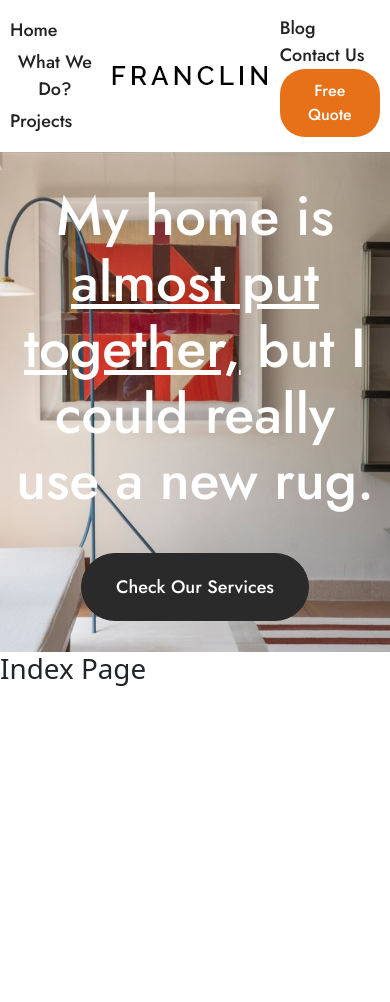
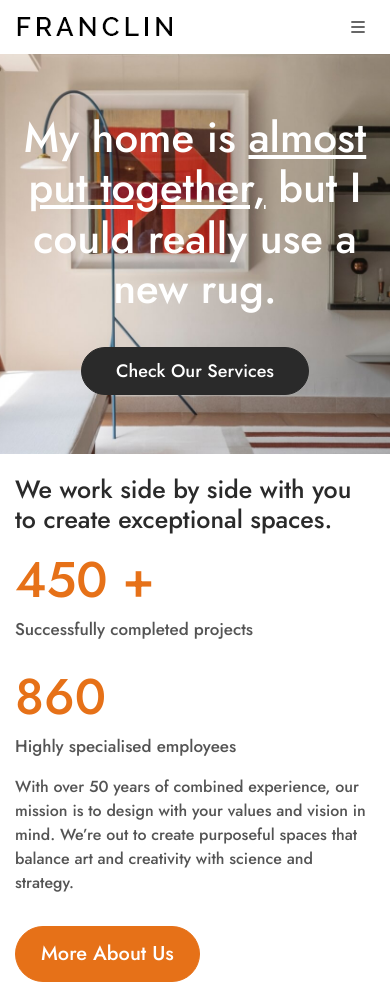
Before and after one commit to bagishly-imran/interior.io, a React (Create React App) app: page / in a window 390 px wide. Before the commit the page ends 844 px from the top, so only its background shows below. Built offline with nearby package versions, Linux system fonts and the light colour scheme.

Commit message:
portfolio-interior v0.2

```diff
--- a/package.json
+++ b/package.json
@@ -6,6 +6,7 @@
     "@testing-library/jest-dom": "^5.12.0",
     "@testing-library/react": "^11.2.6",
     "@testing-library/user-event": "^12.8.3",
+    "bootstrap-icons": "^1.4.1",
     "node-sass": "^4.14.1",
     "react": "^17.0.2",
     "react-dom": "^17.0.2",
--- /dev/null
+++ b/src/components/About.js
@@ -0,0 +1,38 @@
+import React from 'react';
+import '../sass/AboutUs.scss';
+
+function AboutUs() {
+    return(
+        <section className = "about-us-section-area container">
+
+            <div className = "section-one col-6">
+                <h3 className = "about-us-caption">
+                    We work side by side with you to create exceptional spaces.
+                </h3>
+                <div className = "counts">
+                    <div className = "count-one">
+                        <span className = "count">450 +</span>
+                        <p className = "count-paragraph">Successfully completed projects</p>
+                    </div>
+                    <div className = "count-two">
+                        <span className = "count">860</span>
+                        <p className = "count-paragraph">Highly specialised employees</p>
+                    </div>
+                </div>
+            </div>
+
+            <div className = "section-two col-6">
+                <p className = "about-us-paragraph">
+                    With over 50 years of combined experience, our mission is to design with your values and vision in mind.
+                    We’re out to create purposeful spaces that balance art and creativity with science and strategy.
+                </p>
+                <a href = "#" className = "about-us-btn" rel="noopener">
+                    More About Us
+                </a>
+            </div>
+
+        </section>
+    )
+}
+
+export default AboutUs;
--- a/src/layouts/navbar.js
+++ b/src/layouts/navbar.js
@@ -1,8 +1,11 @@
-import React from 'react';
+import React, {useState} from 'react';
 import '../sass/Navbar.scss';
 import Logo from '../images/logo.png';
 
-function navbar() {
+const Navbar = () => {
+
+    const [open, setOpen] = useState(true);
+
     return(
         <header className = "header">
             <div className = "header-one container">
@@ -15,7 +18,7 @@ function navbar() {
 
                 <div className = "logo-capt">
                     <a href = "/" rel="noopener" className = "logo">
-                        <img src= {Logo} alt = "FRANCLIN"/>
+                        <img className = "image-fluid" src= {Logo} alt = "FRANCLIN"/>
                     </a>
                 </div>
 
@@ -23,6 +26,26 @@ function navbar() {
                     <a href = "#" className = "mnu-btn" rel="noopener">Blog</a>
                     <a href = "#" className = "mnu-btn" rel="noopener">Contact Us</a>
                     <a href = "#" className = "mnu-btn free-quote" rel="noopener">Free Quote</a>
+                </div>
+
+                <div className = "menu-list burger-menu"
+
+                    style = {open ? {transition: "0.3s ease-in-out", height: "0", padding: "0",}
+                    : {transition: "0.3s ease-in-out", padding: "15px 0", height: "250px",}}>
+
+                    <a href = "#" className = "mnu-btn" rel="noopener">Home</a>
+                    <a href = "#" className = "mnu-btn" rel="noopener">What We Do?</a>
+                    <a href = "#" className = "mnu-btn" rel="noopener">Projects</a>
+                    <a href = "#" className = "mnu-btn" rel="noopener">Blog</a>
+                    <a href = "#" className = "mnu-btn" rel="noopener">Contact Us</a>
+                    <a href = "#" className = "mnu-btn" rel="noopener">Free Quote</a>
+                </div>
+
+                <div className = "burger-menu-button">
+
+                    <button onClick = {() => setOpen(open => !open)} className = "burger-button">
+                        <i className={open ? "burger-btn bi bi-list" : "burger-btn bi bi-list bi-x"}></i>
+                    </button>
                 </div>
 
             </div>
@@ -39,4 +62,4 @@ function navbar() {
     )
 }
 
-export default navbar;
+export default Navbar;
--- a/src/pages/Index.js
+++ b/src/pages/Index.js
@@ -1,9 +1,11 @@
 import React from 'react';
+import AboutUs from '../components/About';
+
 
 function index() {
     return(
         <div>
-            <h1>Index Page</h1>
+            <AboutUs/>
         </div>
     )
 }
--- /dev/null
+++ b/src/sass/AboutUs.scss
@@ -0,0 +1,94 @@
+.about-us-section-area{
+    display: flex;
+    padding: 80px 0;
+    .section-one{
+        .about-us-caption{
+            font-family: "Jost", sans-serif;
+            color: #2a2a2a;
+            font-size: 30px;
+            padding-bottom: 20px;
+        }
+        .counts{
+            display: flex;
+            .count-one, .count-two{
+                width: 50%;
+                .count{
+                    color: #E67118;
+                    font-size: 50px;
+                    font-family: "Jost", sans-serif;
+                }
+                .count-paragraph{
+                    font-size: 17px;
+                    font-family: "Jost", sans-serif;
+                    color: #545454;
+                }
+            }
+        }
+    }
+    .section-two{
+        display: flex;
+        flex-direction: column;
+        justify-content: center;
+        .about-us-paragraph{
+            color: #545454;
+            font-family: "Jost", sans-serif;
+        }
+        .about-us-btn{
+            display: inline-block;
+            max-width: 185px;
+            font-size: 20px;
+            font-family: "Jost", sans-serif;
+            color: #ffffff;
+            background-color: #E67118;
+            text-decoration: none;
+            text-transform: capitalize;
+            margin-top: 32px;
+            border-radius: 41px;
+            padding: 16px 25px;
+            border: 1px solid #E67118;
+            line-height: 22px;
+            transition: 0.5s ease-in-out;
+            &:hover{
+                background: none;
+                border: 1px solid #E67118;
+                color: #E67118 !important;
+            }
+        }
+    }
+}
+
+
+
+@media screen and (max-width: 991px) {
+    .about-us-section-area{
+        padding: 40px 15px;
+        flex-wrap: wrap;
+        .section-one{
+            width: 100%;
+        }
+        .section-two{
+            width: 100%;
+            .about-us-btn{
+                margin-top: 15px;
+            }
+        }
+    }
+}
+
+@media screen and (max-width: 411px) {
+    .about-us-section-area{
+        padding: 20px 15px;
+        .section-one{
+            .about-us-caption{
+                font-size: 25px;
+                padding: 0;
+            }
+            .counts{
+                flex-wrap: wrap;
+                .count-one, .count-two{
+                    width: 100%;
+                }
+            }
+        }
+    }
+}
--- a/src/sass/Navbar.scss
+++ b/src/sass/Navbar.scss
@@ -1,4 +1,5 @@
 header{
+    position: relative;
     .header-one{
         display: flex;
         justify-content: space-between;
@@ -32,12 +33,44 @@ header{
                 }
             }
         }
-        // .menu-list-one{
-
-        // }
-        // .menu-list-two{
-
-        // }
+        .burger-menu{
+            display: flex;
+            flex-direction: column;
+            justify-content: center;
+            align-items: flex-start;
+            width: 100%;
+            height: 0px;
+            background-color: #E67118;
+            position: absolute;
+            top: 54px;
+            left: 0;
+            overflow: hidden;
+            .mnu-btn{
+                color: #ffffff;
+                padding: 5px 15px;
+                &:hover{
+                    color: #2A2A2A;
+                }
+            }
+        }
+        .burger-menu-button{
+            .burger-button{
+                border: none;
+                outline: none;
+                background-color: transparent;
+                padding: 2px 7px;
+                border-radius: 50%;
+                transition: 0.3s ease-in-out;
+                .burger-btn{
+                    font-size: 20px;
+                    text-align: center;
+                    transition: 0.3s ease-in-out;
+                }
+                &:hover{
+                    background-color: #E67118;
+                }
+            }
+        }
     }
     .header-two{
         display: flex;
@@ -82,3 +115,41 @@ header{
         }
     }
 }
+
+@media screen and (min-width: 992px) {
+    .header{
+        .header-one{
+            .burger-menu-button{
+                display: none;
+            }
+        }
+    }
+}
+
+@media screen and (max-width: 991px) {
+    .header{
+        .header-one{
+            padding: 10px 15px;
+            .menu-list-one, .menu-list-two{
+                display: none;
+            }
+        }
+    }
+}
+
+@media screen and (max-width: 768px) {
+    .header{
+        .header-two{
+            height: 400px;
+            .hero-caption{
+                .hero-text{
+                    font-size: 42px;
+                }
+                .hero-btn{
+                    margin-top: 25px;
+                    padding: 15px 34px;
+                }
+            }
+        }
+    }
+}
```
Also changed, not shown: 1 other file (tests, documents, lock files or other folders).
